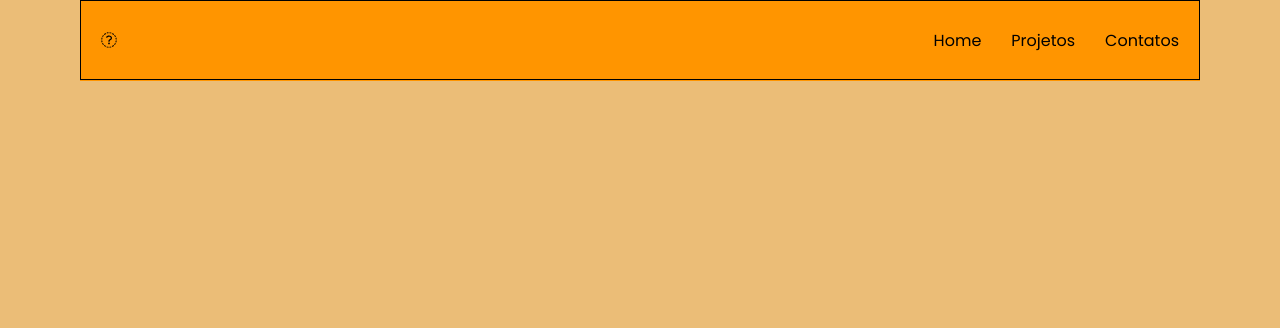
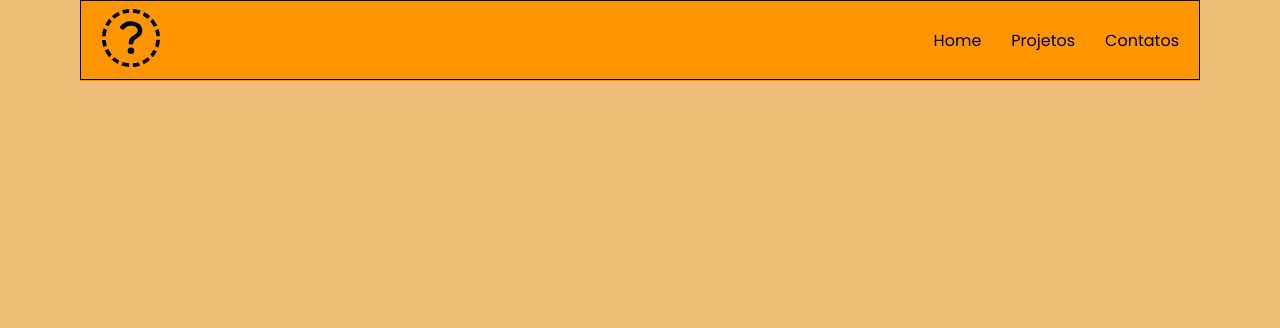
Before and after one commit to artursilv/Page_pessoal, a plain HTML site: page index.html in a window 1280 px wide. Shown: the top 328 px of the page. Drawn offline with nearby package versions, Linux system fonts and the light colour scheme.

Commit message:
Update style.css

```diff
--- a/style.css
+++ b/style.css
@@ -61,6 +61,9 @@ a {
   color: black;
 }
 
+#icon{
+   height: 60px;
+}
 /* HOME */
 
 section#home {
```
